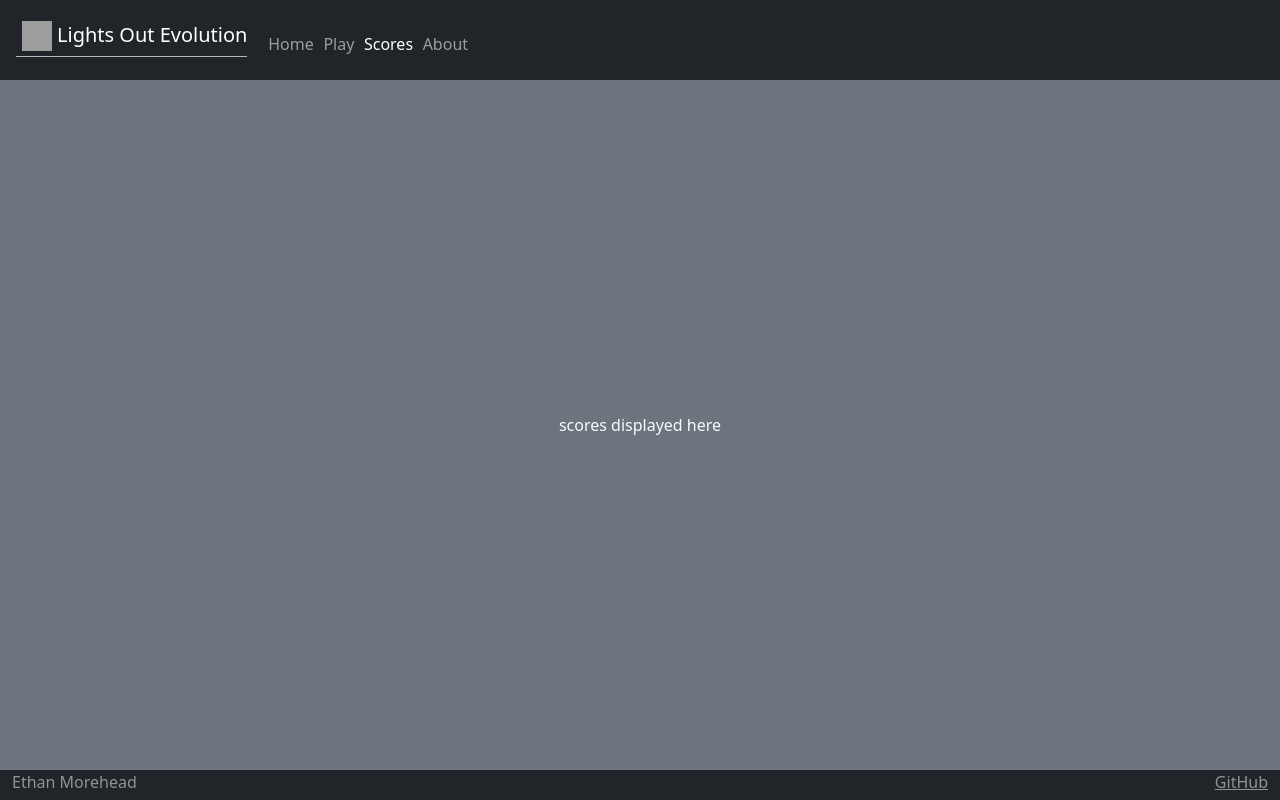
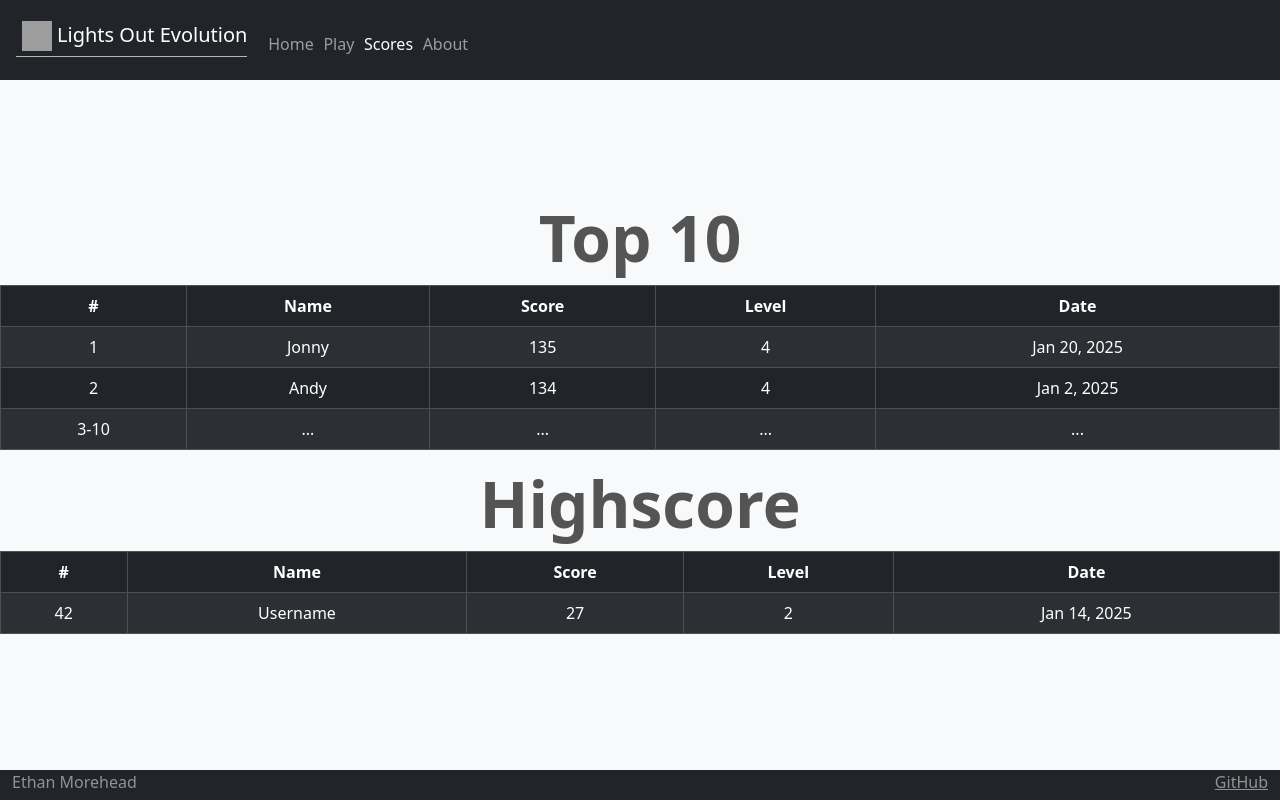
Before and after one commit to ethanmorehead0/startup, a React (Vite) app: page /scores in a window 1280 px wide. Built offline with nearby package versions, Linux system fonts and the light colour scheme; grey boxes are pictures that could not be loaded.

Commit message:
scores added

```diff
--- a/src/scores/scores.css
+++ b/src/scores/scores.css
@@ -1,6 +1,12 @@
-td{
-    max-width: 35vw;
-    overflow: hidden;
-    white-space: nowrap;
-    text-overflow: ellipsis;
+td {
+  max-width: 35vw;
+  overflow: hidden;
+  white-space: nowrap;
+  text-overflow: ellipsis;
 }
+
+.main {
+  width: 100%;
+  height: 100vh;
+  padding: 3vw;
+}
--- a/src/scores/scores.jsx
+++ b/src/scores/scores.jsx
@@ -1,9 +1,64 @@
 import React from "react";
-
+import "./scores.css";
 export function Scores() {
   return (
-    <main className="container-fluid bg-secondary text-center">
-      <div>scores displayed here</div>
+    <main className="bg-light text-dark text-center align-items-center d-flex flex-column justify-content-center align-items-center">
+      <h2 className="title">Top 10</h2>
+      <table className="table table-dark table-striped table-bordered">
+        <thead className="table-dark">
+          <tr>
+            <th>#</th>
+            <th>Name</th>
+            <th>Score</th>
+            <th>Level</th>
+            <th>Date</th>
+          </tr>
+        </thead>
+        <tbody>
+          <tr>
+            <td>1</td>
+            <td>Jonny</td>
+            <td>135</td>
+            <td>4</td>
+            <td>Jan 20, 2025</td>
+          </tr>
+          <tr>
+            <td>2</td>
+            <td>Andy</td>
+            <td>134</td>
+            <td>4</td>
+            <td>Jan 2, 2025</td>
+          </tr>
+          <tr>
+            <td>3-10</td>
+            <td>...</td>
+            <td>...</td>
+            <td>...</td>
+            <td>...</td>
+          </tr>
+        </tbody>
+      </table>
+      <h2 className="title">Highscore</h2>
+      <table className="table table-dark table-striped table-bordered">
+        <thead className="table-dark">
+          <tr>
+            <th>#</th>
+            <th>Name</th>
+            <th>Score</th>
+            <th>Level</th>
+            <th>Date</th>
+          </tr>
+        </thead>
+        <tbody>
+          <tr>
+            <td>42</td>
+            <td>Username</td>
+            <td>27</td>
+            <td>2</td>
+            <td>Jan 14, 2025</td>
+          </tr>
+        </tbody>
+      </table>
     </main>
   );
 }
```
Also changed, not shown: src/scores/scores.html (deleted, +0 -114 lines).
